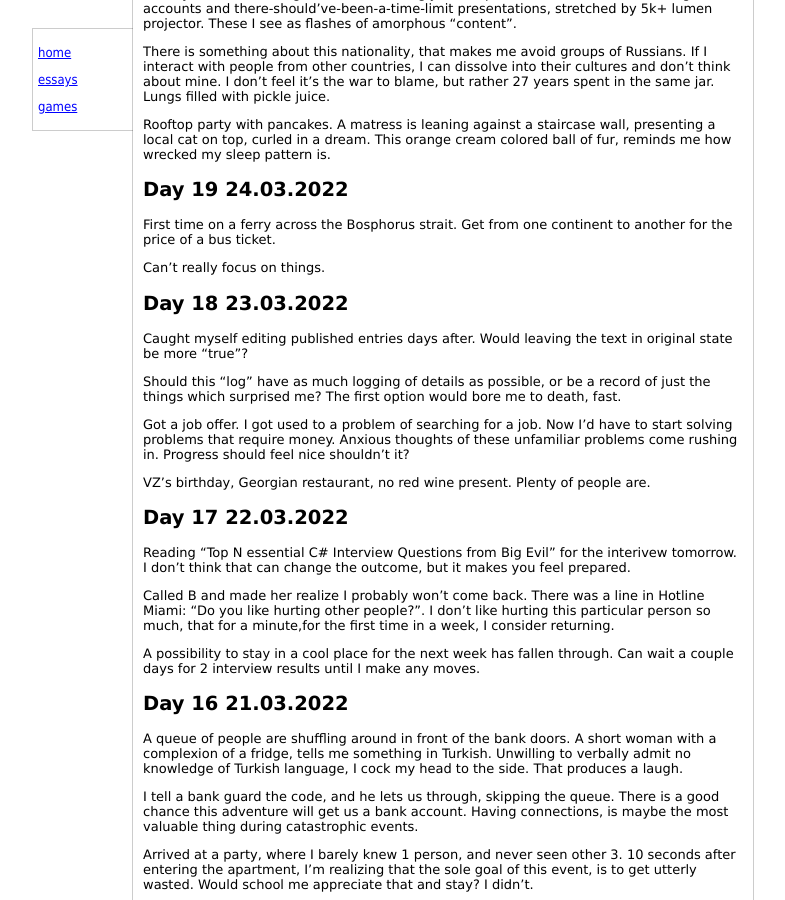
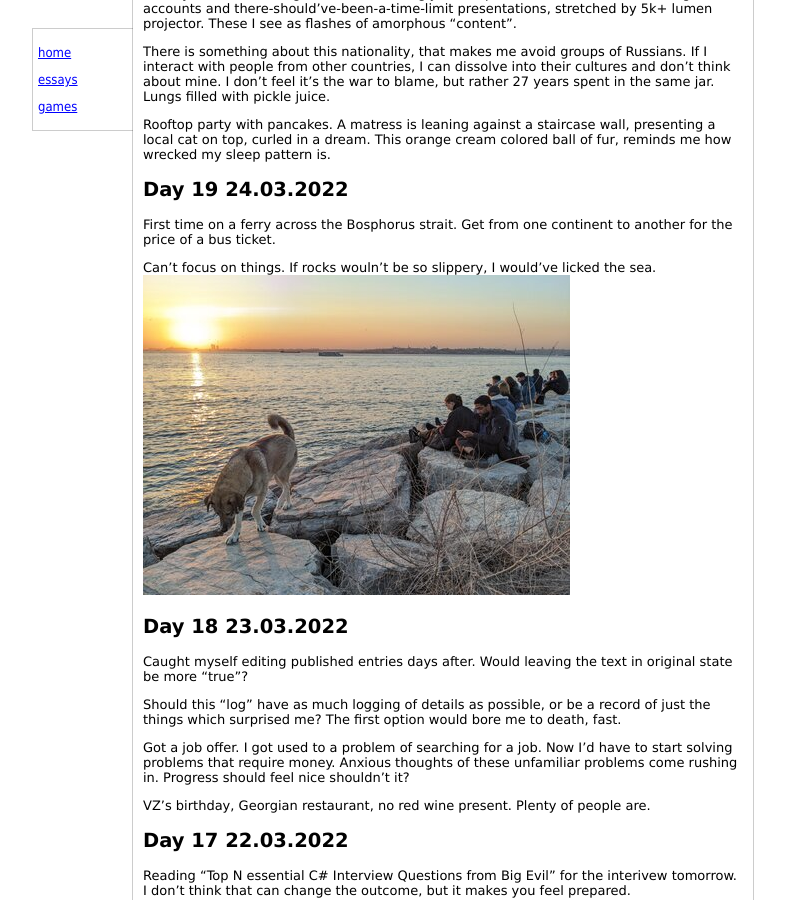
Before and after one commit to saint-angels/saint-angels.github.io, a Jekyll site: the page built from _essays/running_log.md, in a window 1280 px wide and 900 px high, scrolled down 2861 px. Shown: the whole window, without its empty margins (247-1032 px from the left). Built offline with Jekyll 4.4.1, drawn with Linux system fonts in a browser that asks for light colours.

Commit message:
24.03 img

```diff
--- a/_essays/running_log.md
+++ b/_essays/running_log.md
@@ -99,7 +99,9 @@ This orange cream colored ball of fur, reminds me how wrecked my sleep pattern i
 ## Day 19  24.03.2022
 First time on a ferry across the Bosphorus strait. Get from one continent to another for the price of a bus ticket.
 
-Can't really focus on things.
+Can't focus on things.
+If rocks wouln't be so slippery, I would've licked the sea.
+![](/assets/images/running_log/24_03.jpg)
 
 ## Day 18  23.03.2022
 Caught myself editing published entries days after. Would leaving the text in original state be more "true"?
```
Also changed, not shown: assets/images/running_log/24_03.jpg (added).
